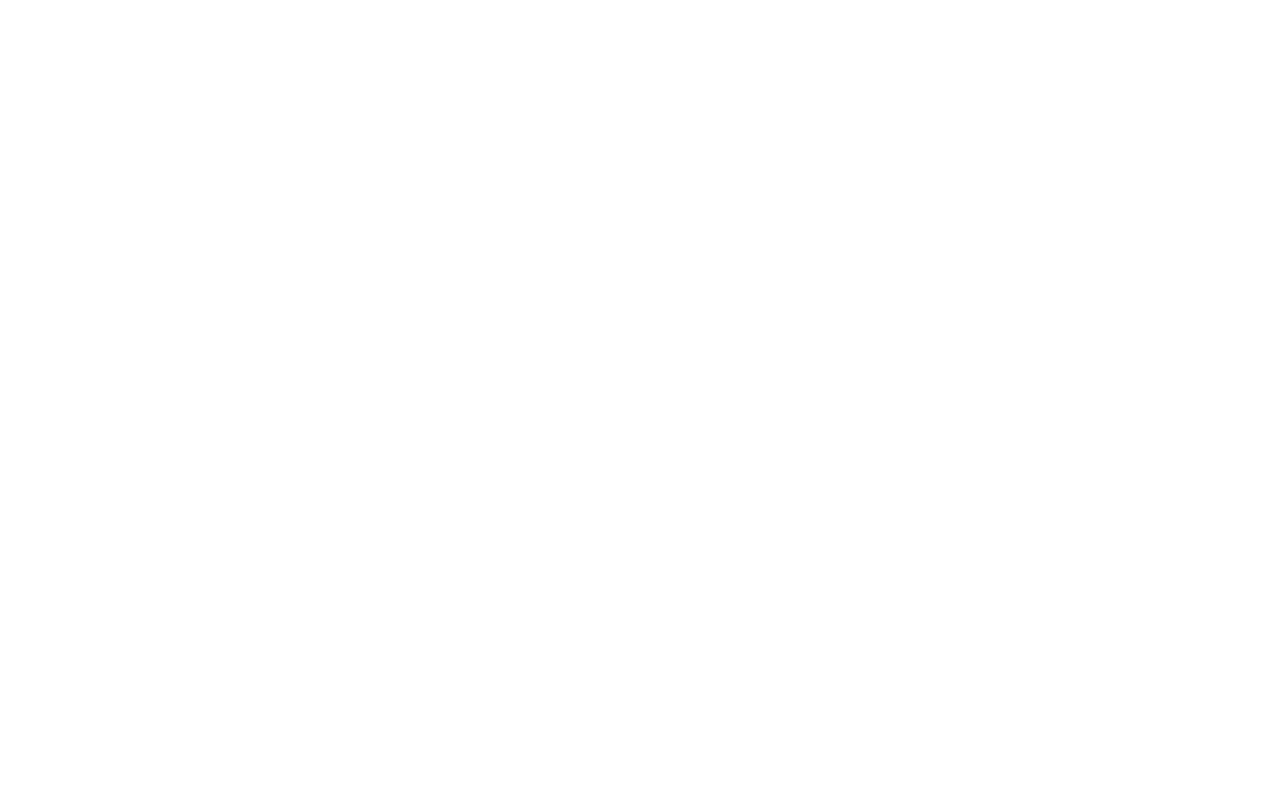
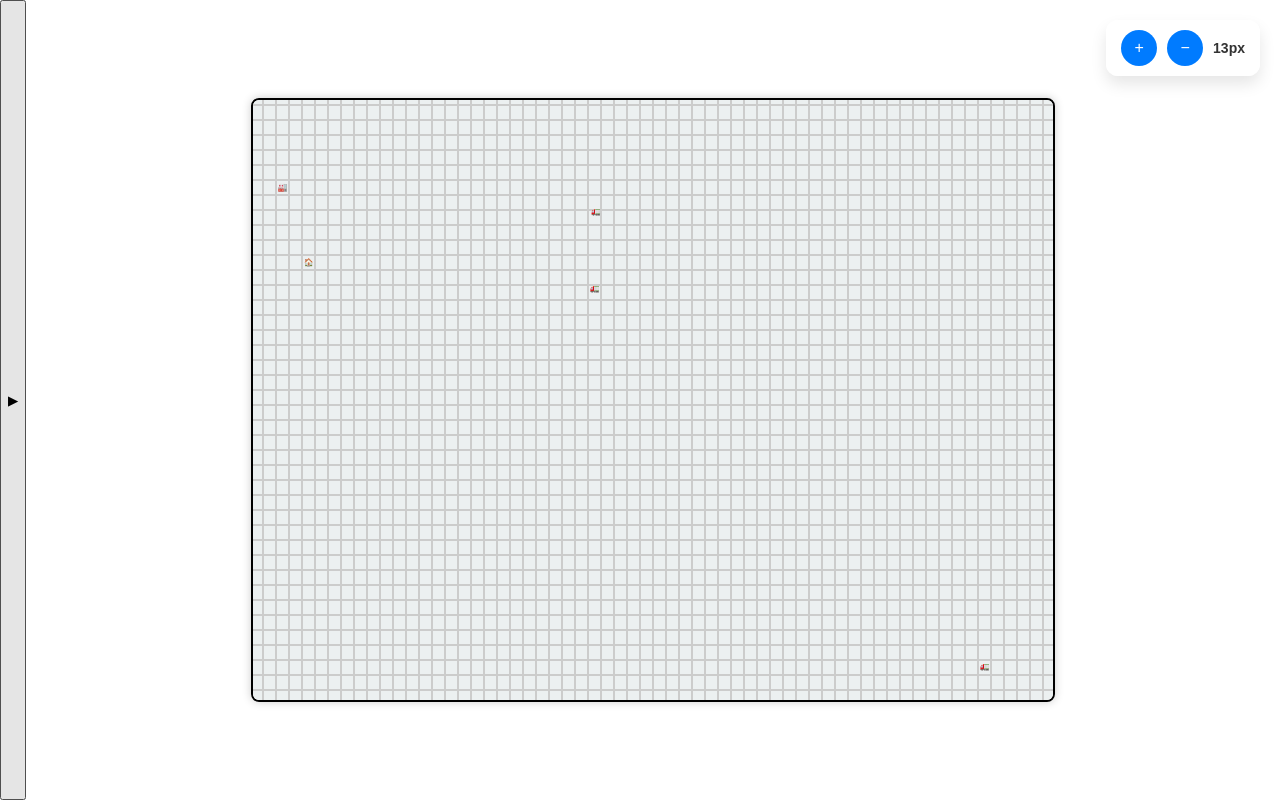
Before and after one commit to PDDS-Eq7G/PLG-fronted, a React (Create React App) app: page /simulacion-semanal in a window 1280 px wide. Before the commit this address had no page. Built offline with nearby package versions, Linux system fonts and the light colour scheme.

Commit message:
Grilla con scroll
Grilla con scroll

```diff
--- a/src/App.tsx
+++ b/src/App.tsx
@@ -2,6 +2,7 @@
 import { BrowserRouter as Router, Routes, Route } from 'react-router-dom';
 import Login from './pages/Login/Login';
 import Dashboard from './pages/Dashboard/Dashboard';
+import SimulacionSemanal from './pages/SimulacionSemanal/SimulacionSemanal';
 
 function App() {
   return (
@@ -9,6 +10,8 @@
       <Routes>
         <Route path="/" element={<Login />} />
         <Route path="/dashboard" element={<Dashboard />} />
+        <Route path="/simulacion-semanal" element={<SimulacionSemanal />} />
+
       </Routes>
     </Router>
   );
--- /dev/null
+++ b/src/components/SimulationMap/SimulationMap.css
@@ -0,0 +1,99 @@
+.map {
+  min-height: 100vh;
+  display: flex;
+  flex-direction: column;
+  align-items: center;      /* centra horizontalmente */
+  justify-content: center;  /* centra verticalmente */
+  background-color: #f8f8f8;
+}
+
+.grid-cell {
+  width: 20px;
+  height: 20px;
+  border: 1px solid #ccc;
+  font-size: 14px;
+  display: flex;
+  align-items: center;
+  justify-content: center;
+  user-select: none;
+  background-color: #ecf0f1;
+}
+
+.grid-wrapper {
+  display: flex;
+  justify-content: center;
+  align-items: start;
+  overflow: auto;
+  width: fit-content;
+  height: fit-content;
+  padding: 2rem;
+}
+
+.grid-map-container{
+    display: block;
+    max-width: 100%;
+    max-height: 100%;
+}
+
+.grid-inner {
+  transform: scale(1.5);
+  transform-origin: top left;
+}
+
+.zoom-controls {
+  position: absolute;
+  top: 20px;
+  right: 20px;
+  display: flex;
+  align-items: center;
+  gap: 10px;
+  z-index: 999;
+  background-color: #ffffffcc;
+  padding: 10px 15px;
+  border-radius: 12px;
+  box-shadow: 0 8px 16px rgba(0, 0, 0, 0.1);
+  backdrop-filter: blur(4px);
+}
+
+.zoom-button {
+  width: 36px;
+  height: 36px;
+  border-radius: 50%;
+  background-color: #007bff;
+  color: white;
+  font-size: 20px;
+  border: none;
+  cursor: pointer;
+  transition: transform 0.2s ease, background-color 0.2s ease;
+  display: flex;
+  align-items: center;
+  justify-content: center;
+}
+
+.zoom-button:hover {
+  background-color: #0056b3;
+  transform: scale(1.1);
+}
+
+.zoom-label {
+  font-size: 14px;
+  font-weight: bold;
+  color: #333;
+}
+
+.grid-map-frame {
+  width: 800px;               /* Fijo */
+  height: 600px;              /* Fijo */
+  overflow: auto;
+  border: 2px solid black;
+  box-shadow: 0 0 10px rgba(0,0,0,0.2);
+  border-radius: 8px;
+  background: #fff;
+  display: flex;
+  justify-content: center;
+  align-items: center;
+}
+
+.grid-map-inner {
+  position: relative;
+}
--- /dev/null
+++ b/src/components/SimulationMap/SimulationMap.tsx
@@ -0,0 +1,59 @@
+import React, { useState } from 'react';
+import './SimulationMap.css';
+import { GridMap } from '../GridMap/GridMap';
+import { GridCellData } from '../../types/map';
+import { Truck } from '../Truck/Truck';
+
+const gridSizeX = 70;
+const gridSizeY = 50;
+
+const createGrid = (): GridCellData[][] => {
+  const grid: GridCellData[][] = [];
+  for (let y = 0; y < gridSizeY; y++) {
+    const row: GridCellData[] = [];
+    for (let x = 0; x < gridSizeX; x++) {
+      row.push({ x, y, type: 'empty' });
+    }
+    grid.push(row);
+  }
+
+  grid[12][8] = { x: 12, y: 8, type: 'central' };
+  grid[7][6] = { x: 7, y: 6, type: 'intermediate' };
+
+  return grid;
+};
+
+const SimulationMap: React.FC = () => {
+  const [cellSize, setCellSize] = useState(13);
+  const gridData = createGrid();
+
+  return (
+    <div className="app-container">
+      <div className="zoom-controls">
+        <button className= "zoom-button" onClick={() => setCellSize(s => Math.min(s + 5, 100))}>+</button>
+        <button className= "zoom-button" onClick={() => setCellSize(s => Math.max(s - 5, 10))}>−</button>
+        <span className="zoom-label">{cellSize}px</span>
+      </div>
+
+      <div className="grid-map-frame">
+        <div
+          className="grid-map-inner"
+          style={{
+            width: `${cellSize * gridSizeX}px`,
+            height: `${cellSize * gridSizeY}px`,
+            position: 'relative'
+          }}
+        >
+          <GridMap gridData={gridData} cellSize={cellSize} />
+
+          <Truck id="TR1" start={{ x: 10, y: 10 }} end={{ x: 30, y: 35 }} cellSize={cellSize} />
+          <Truck id="TR2" start={{ x: 20, y: 5 }} end={{ x: 60, y: 45 }} cellSize={cellSize} speed={50} />
+          <Truck id="TR3" start={{ x: 30, y: 5 }} end={{ x: 69, y: 45 }} cellSize={cellSize} speed={200} />
+          <Truck id="TR4" start={{ x: 69, y: 10 }} end={{ x: 12, y: 12 }} cellSize={cellSize} speed={200} />
+        </div>
+      </div>
+    </div>
+  );
+};
+
+export default SimulationMap;
--- a/src/layouts/MainLayout/MainLayout.css
+++ b/src/layouts/MainLayout/MainLayout.css
@@ -7,8 +7,10 @@
 
 /* Barra lateral - Ahora con tus colores */
 .sidebar {
-  width: 300px;
+  width: 250px; /* Ancho fijo */
+  min-width: 250px;
   background-color: #ffffff; /* Fondo blanco */
+  flex-shrink: 0;
   box-shadow: 2px 0 10px rgba(0, 0, 0, 0.1); /* Sutil sombra */
   display: flex;
   flex-direction: column;
@@ -69,6 +71,9 @@
   display: flex;
   flex-direction: column;
   background-color: #ffffff; /* Fondo blanco */
+  overflow: auto;
+  position: relative;
+  padding: 1rem 2rem; /* Espaciado interno */
 }
 
 .header {
@@ -86,6 +91,11 @@
 }
 
 .main-content {
+  display: flex;
+  justify-content: center;
+  align-items: center;
+  height: 100%;
+  overflow: auto;
   flex: 1;
   padding: 25px;
   background-color: #ffffff;
--- a/src/layouts/MainLayout/MainLayout.jsx
+++ b/src/layouts/MainLayout/MainLayout.jsx
@@ -1,17 +1,28 @@
 import './MainLayout.css';
 import { useNavigate } from 'react-router-dom';
+import { useState } from 'react';
 
 const MainLayout = ({ children }) => {
   const navigate = useNavigate();
+  const [sidebarVisible, setSidebarVisible] = useState(false);
 
   const handleLogout = () => {
     // Lógica para cerrar sesión
     navigate('/');
   };
 
+  const toggleSidebar = () => {
+    setSidebarVisible(!sidebarVisible);
+  }
+
   return (
     <div className="main-container">
+
+      <button className="toggle-button" onClick={toggleSidebar}>
+        {sidebarVisible ? '◀' : '▶'}
+      </button>
       {/* Barra lateral */}
+      {sidebarVisible &&(
         <aside className="sidebar">
           <div className="logo-container">
             <div className="logo">PLG</div>
@@ -25,7 +36,7 @@
             <ul>
               <li onClick={() => {}}>Bienvenido</li>
               <li onClick={() => {}}>Operaciones día a día</li>
-            <li onClick={() => {}}>Simulación Semanal</li>
+              <li onClick={() => navigate('/simulacion-semanal')}>Simulación Semanal</li>
               <li onClick={() => {}}>Simulación Colapso Logístico</li>
               <li onClick={() => {}}>Cargar Datos</li>
               <li onClick={() => {}}>Historial</li>
@@ -33,6 +44,7 @@
             </ul>
           </nav>
         </aside>
+      )}
 
       {/* Contenido principal */}
       <div className="content-area">
--- /dev/null
+++ b/src/pages/SimulacionSemanal/SimulacionSemanal.tsx
@@ -0,0 +1,12 @@
+import MainLayout from '../../layouts/MainLayout/MainLayout';
+import SimulationMap from '../../components/SimulationMap/SimulationMap';
+
+const SimulacionSemanal = () => {
+  return (
+    <MainLayout>
+      <SimulationMap/>
+    </MainLayout>
+  );
+};
+
+export default SimulacionSemanal;
```
Also changed, not shown: plg-frontend/src/App.tsx (deleted, +0 -87 lines), src/components/GridMap/GridCell.tsx (renamed from plg-frontend/src/components/GridMap/GridCell.tsx), src/components/GridMap/GridMap.tsx (renamed from plg-frontend/src/components/GridMap/GridMap.tsx), src/components/Truck/Truck.tsx (renamed from plg-frontend/src/components/Truck/Truck.tsx), src/types/map.ts (renamed from plg-frontend/src/types/map.ts). Lines whose indentation alone changed are shown as unchanged.
